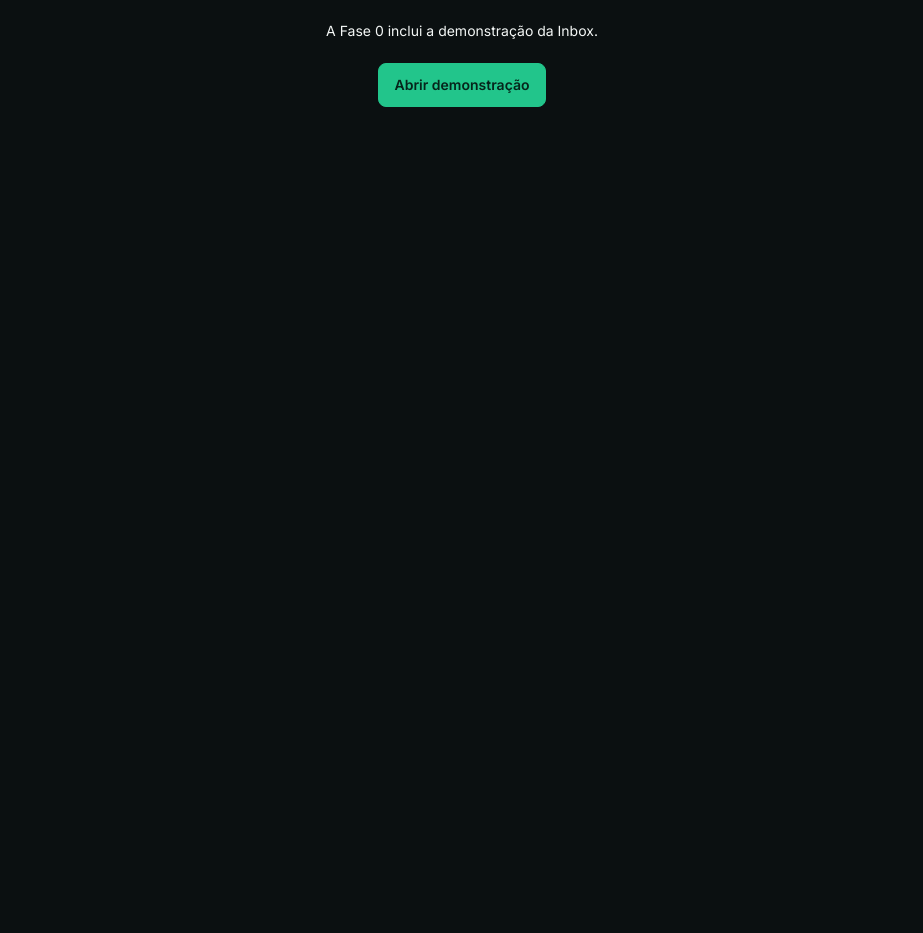
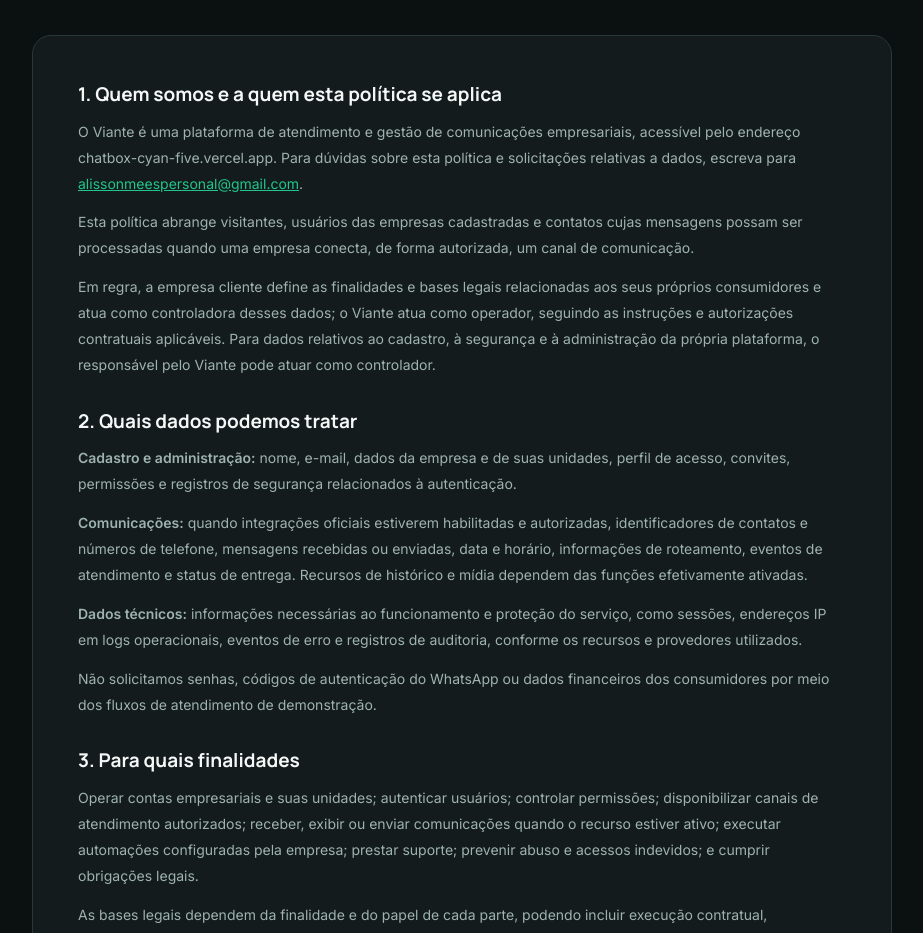
Before and after one commit to AlissonMeesPersonal/chatbox, a Next.js app: page /politica-de-privacidade in a window 1280 px wide. Before the commit this address had no page. Shown: the part 367-1300 px from the top of the page, without its empty margins (178-1101 px from the left). Before the commit the page ends 800 px from the top, so only its background shows below. Built offline with nearby package versions, Linux system fonts and the light colour scheme.

Commit message:
feat(legal): publish LGPD privacy, data deletion and terms on public Viante site

```diff
--- /dev/null
+++ b/src/app/politica-de-privacidade/page.tsx
@@ -0,0 +1,54 @@
+import type { Metadata } from 'next';
+import Link from 'next/link';
+import { LegalSection, LegalShell } from '@/components/legal/legal-shell';
+
+export const metadata: Metadata = {
+  title: 'Política de Privacidade | Viante',
+  description: 'Como o Viante trata dados pessoais em sua plataforma de atendimento, gestão empresarial e integrações autorizadas.',
+  robots: { index: true, follow: true },
+};
+
+export default function PrivacyPage() {
+  return <LegalShell title="Política de Privacidade" eyebrow="VIANTE · PRIVACIDADE E DADOS"
+    intro="Explicamos quais informações são tratadas na plataforma Viante, por quais motivos, com quem podem ser compartilhadas e como você pode exercer seus direitos.">
+    <LegalSection title="1. Quem somos e a quem esta política se aplica">
+      <p>O Viante é uma plataforma de atendimento e gestão de comunicações empresariais, acessível pelo endereço chatbox-cyan-five.vercel.app. Para dúvidas sobre esta política e solicitações relativas a dados, escreva para <a href="mailto:alissonmeespersonal@gmail.com" style={{ color: 'var(--accent)', textDecoration: 'underline' }}>alissonmeespersonal@gmail.com</a>.</p>
+      <p>Esta política abrange visitantes, usuários das empresas cadastradas e contatos cujas mensagens possam ser processadas quando uma empresa conecta, de forma autorizada, um canal de comunicação.</p>
+      <p>Em regra, a empresa cliente define as finalidades e bases legais relacionadas aos seus próprios consumidores e atua como controladora desses dados; o Viante atua como operador, seguindo as instruções e autorizações contratuais aplicáveis. Para dados relativos ao cadastro, à segurança e à administração da própria plataforma, o responsável pelo Viante pode atuar como controlador.</p>
+    </LegalSection>
+    <LegalSection title="2. Quais dados podemos tratar">
+      <p><strong>Cadastro e administração:</strong> nome, e-mail, dados da empresa e de suas unidades, perfil de acesso, convites, permissões e registros de segurança relacionados à autenticação.</p>
+      <p><strong>Comunicações:</strong> quando integrações oficiais estiverem habilitadas e autorizadas, identificadores de contatos e números de telefone, mensagens recebidas ou enviadas, data e horário, informações de roteamento, eventos de atendimento e status de entrega. Recursos de histórico e mídia dependem das funções efetivamente ativadas.</p>
+      <p><strong>Dados técnicos:</strong> informações necessárias ao funcionamento e proteção do serviço, como sessões, endereços IP em logs operacionais, eventos de erro e registros de auditoria, conforme os recursos e provedores utilizados.</p>
+      <p>Não solicitamos senhas, códigos de autenticação do WhatsApp ou dados financeiros dos consumidores por meio dos fluxos de atendimento de demonstração.</p>
+    </LegalSection>
+    <LegalSection title="3. Para quais finalidades">
+      <p>Operar contas empresariais e suas unidades; autenticar usuários; controlar permissões; disponibilizar canais de atendimento autorizados; receber, exibir ou enviar comunicações quando o recurso estiver ativo; executar automações configuradas pela empresa; prestar suporte; prevenir abuso e acessos indevidos; e cumprir obrigações legais.</p>
+      <p>As bases legais dependem da finalidade e do papel de cada parte, podendo incluir execução contratual, cumprimento de obrigação legal, legítimo interesse sujeito à avaliação aplicável e consentimento quando necessário. O cliente empresarial deve garantir a legitimidade do tratamento relativo aos seus contatos.</p>
+    </LegalSection>
+    <LegalSection title="4. Integração com WhatsApp e Meta">
+      <p>A conexão de um número comercial exige autorização expressa da empresa através dos mecanismos oficiais da Meta, conforme disponibilidade e elegibilidade. Se essa integração for habilitada, informações necessárias ao atendimento serão compartilhadas ou recebidas por meio da Plataforma WhatsApp Business e APIs da Meta, de acordo com suas políticas.</p>
+      <p>O Viante não acessa automaticamente o histórico integral de conversas do aparelho. Qualquer sincronização de histórico depende do recurso suportado, das autorizações e de implementação específica. Respostas automáticas somente devem operar quando autorizadas pela empresa.</p>
+      <p>Consulte também a <a href="https://www.whatsapp.com/legal/privacy-policy" target="_blank" rel="noopener noreferrer" style={{ color: 'var(--accent)', textDecoration: 'underline' }}>Política de Privacidade do WhatsApp</a>.</p>
+    </LegalSection>
+    <LegalSection title="5. Operadores, infraestrutura e transferências">
+      <p>A plataforma utiliza serviços técnicos que podem tratar dados necessários à prestação do serviço, incluindo Supabase (autenticação, banco de dados e armazenamento associado) e Vercel (hospedagem e execução da aplicação). A Meta pode atuar no processamento de comunicações quando a integração WhatsApp estiver ativa.</p>
+      <p>Dependendo da localização dos serviços e das configurações contratadas, poderá haver tratamento ou transferência internacional de dados, observados os mecanismos e requisitos legais aplicáveis. Não vendemos bases de contatos ou conversas a anunciantes.</p>
+    </LegalSection>
+    <LegalSection title="6. Armazenamento, proteção e retenção">
+      <p>Adotamos mecanismos como autenticação, controle de acesso por empresa e unidade, permissões no banco de dados e proteção de credenciais para reduzir riscos de acesso indevido. Nenhum serviço conectado à internet pode garantir segurança absoluta.</p>
+      <p>Os dados são conservados pelo período necessário às finalidades informadas, à prestação do serviço, à segurança e às obrigações legais. Os prazos variam conforme o tipo de registro, o contrato da empresa e a legislação aplicável. Solicitações de exclusão são avaliadas considerando deveres legais de retenção e possíveis direitos de terceiros.</p>
+    </LegalSection>
+    <LegalSection title="7. Cookies e sessões">
+      <p>Podemos utilizar cookies e informações de sessão essenciais à autenticação, à proteção contra acessos indevidos e às preferências de interface, como o tema claro ou escuro. Integrações externas podem ter seus próprios mecanismos, conforme suas políticas e a autorização do usuário.</p>
+    </LegalSection>
+    <LegalSection title="8. Direitos dos titulares e solicitações">
+      <p>Nos termos da Lei Geral de Proteção de Dados Pessoais (LGPD), você pode solicitar, conforme aplicável, confirmação e acesso, correção, anonimização ou exclusão, informações sobre compartilhamento, portabilidade e revisão de decisões quando couber.</p>
+      <p>Envie a solicitação para <a href="mailto:alissonmeespersonal@gmail.com?subject=Viante%20-%20Privacidade%20e%20dados" style={{ color: 'var(--accent)', textDecoration: 'underline' }}>alissonmeespersonal@gmail.com</a>, sem encaminhar senhas ou códigos de acesso. Poderemos solicitar meios razoáveis de confirmação de identidade. Se a empresa cliente for a controladora dos dados, encaminharemos ou orientaremos o contato com a empresa responsável, conforme aplicável.</p>
+      <p>Para mais orientações, consulte nossa página de <Link href="/exclusao-de-dados" style={{ color: 'var(--accent)', textDecoration: 'underline' }}>exclusão de dados</Link>.</p>
+    </LegalSection>
+    <LegalSection title="9. Alterações desta política">
+      <p>Esta política poderá ser atualizada conforme a evolução das funcionalidades, obrigações legais e fornecedores. A data da última atualização será indicada nesta página. Alterações relevantes poderão ser comunicadas pelos canais apropriados.</p>
+    </LegalSection>
+  </LegalShell>;
+}
```
